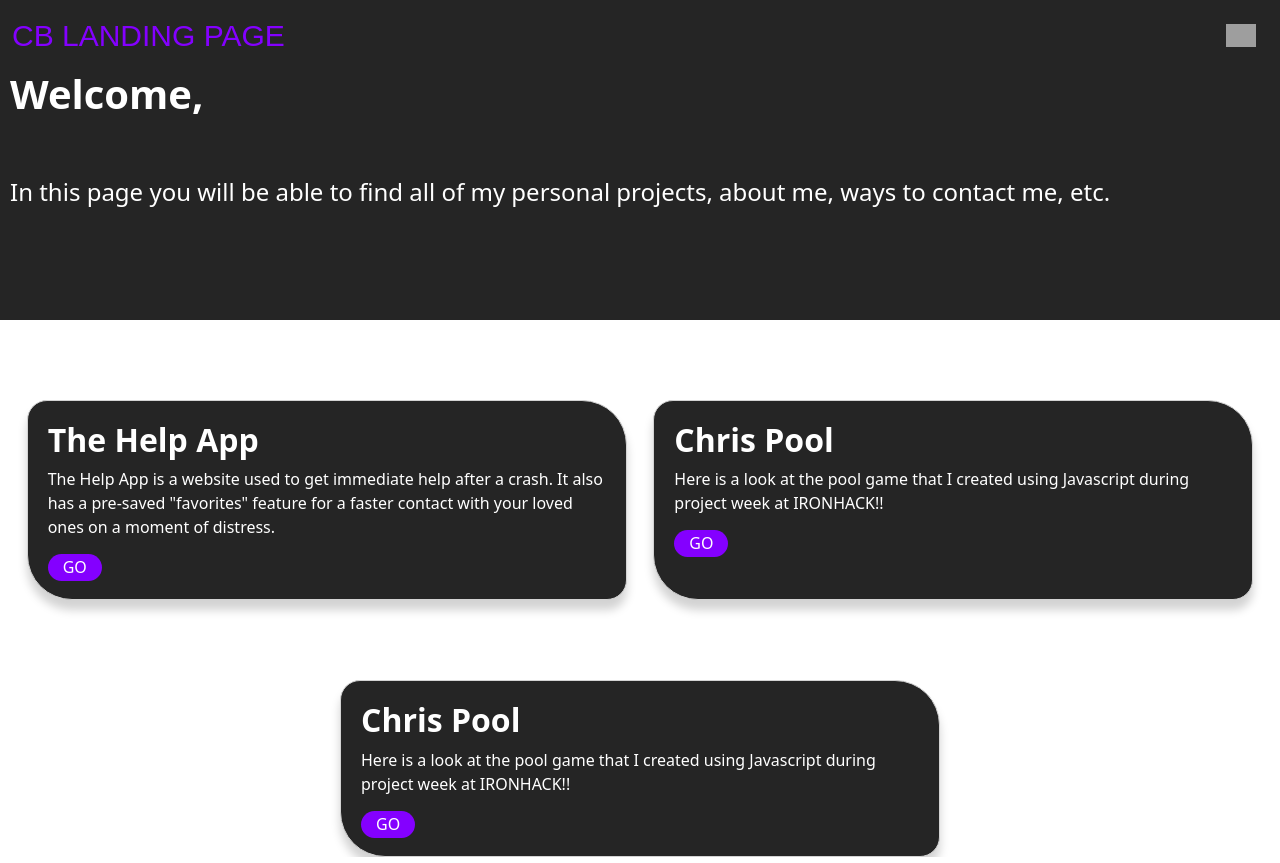
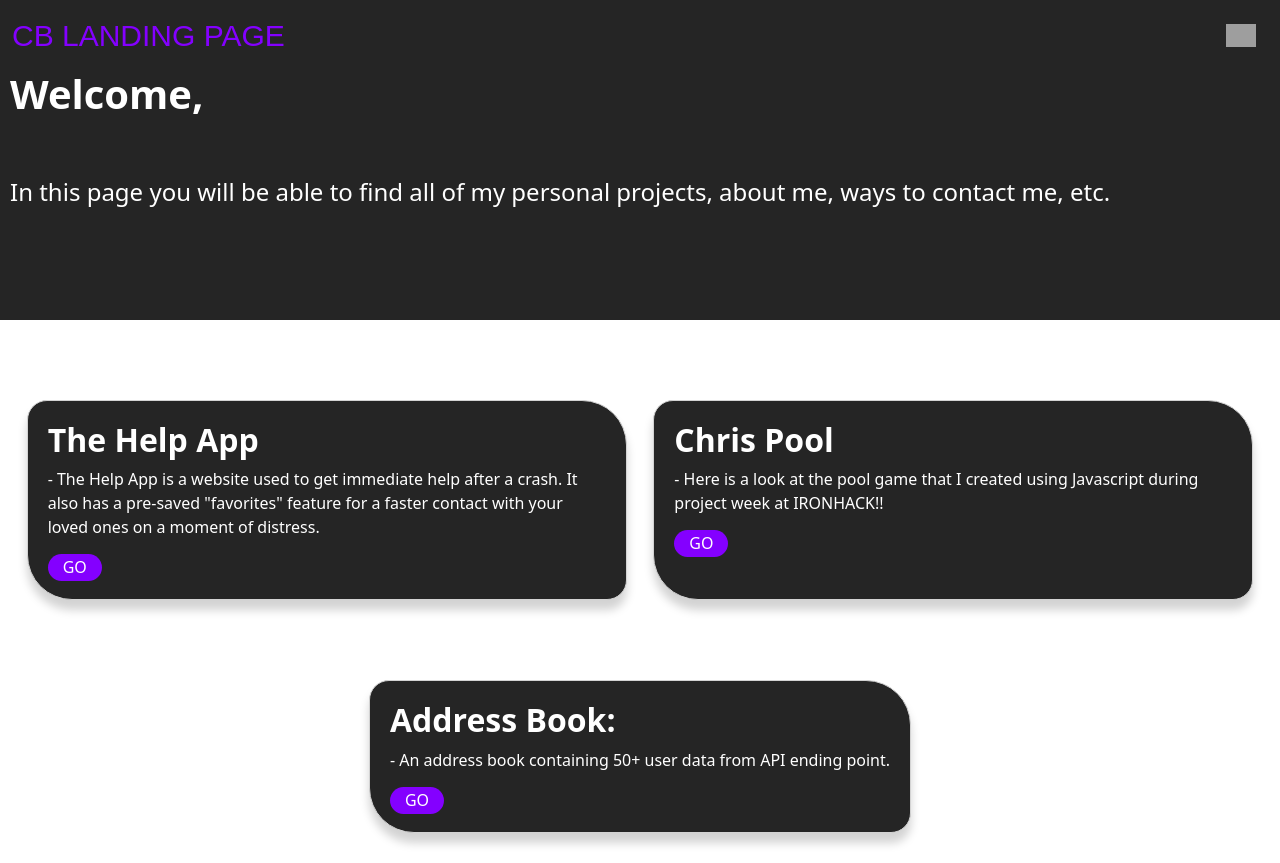
Before and after one commit to chrisbelloso/landingPage, a React (Create React App) app: page / in a window 1280 px wide. Built offline with nearby package versions, Linux system fonts and the light colour scheme; grey boxes are pictures that could not be loaded.

Commit message:
added projects

```diff
--- a/src/views/MainView.css
+++ b/src/views/MainView.css
@@ -16,6 +16,7 @@
   display: flex;
   flex-wrap: wrap;
   justify-content: space-evenly;
+  margin-bottom: 30px;
 }
 
 .exploreContainer {
--- a/src/views/MainView.js
+++ b/src/views/MainView.js
@@ -15,21 +15,20 @@ const MainView = () => {
         <div className='allProjects'>
             <div className='exploreContainer'>
                 <h2 style={{fontWeight: "bold"}}>The Help App</h2>
-                <p>The Help App is a website used to get immediate help after a crash.
+                <p>- The Help App is a website used to get immediate help after a crash.
                     It also has a pre-saved "favorites" feature for a faster contact with
                     your loved ones on a moment of distress.</p>
                 <a className='toLinkContainer' href="https://jolly-shannon-f518c5.netlify.app/">GO</a>
             </div>
             <div className='exploreContainer'>
                 <h2 style={{fontWeight: "bold"}}>Chris Pool</h2>
-                <p>Here is a look at the pool game that I created using Javascript during
+                <p>- Here is a look at the pool game that I created using Javascript during
                     project week at IRONHACK!!</p>
-                <a className='toLinkContainer' href="https://jolly-shannon-f518c5.netlify.app/">GO</a>
+                <a className='toLinkContainer' href="https://chrisbelloso.github.io/POOL-GAME/">GO</a>
             </div>
             <div className='exploreContainer'>
-                <h2 style={{fontWeight: "bold"}}>Chris Pool</h2>
-                <p>Here is a look at the pool game that I created using Javascript during
-                    project week at IRONHACK!!</p>
+                <h2 style={{fontWeight: "bold"}}>Address Book:</h2>
+                <p>- An address book containing 50+ user data from API ending point.</p>
                 <a className='toLinkContainer' href="https://jolly-shannon-f518c5.netlify.app/">GO</a>
             </div>
         </div>
```
